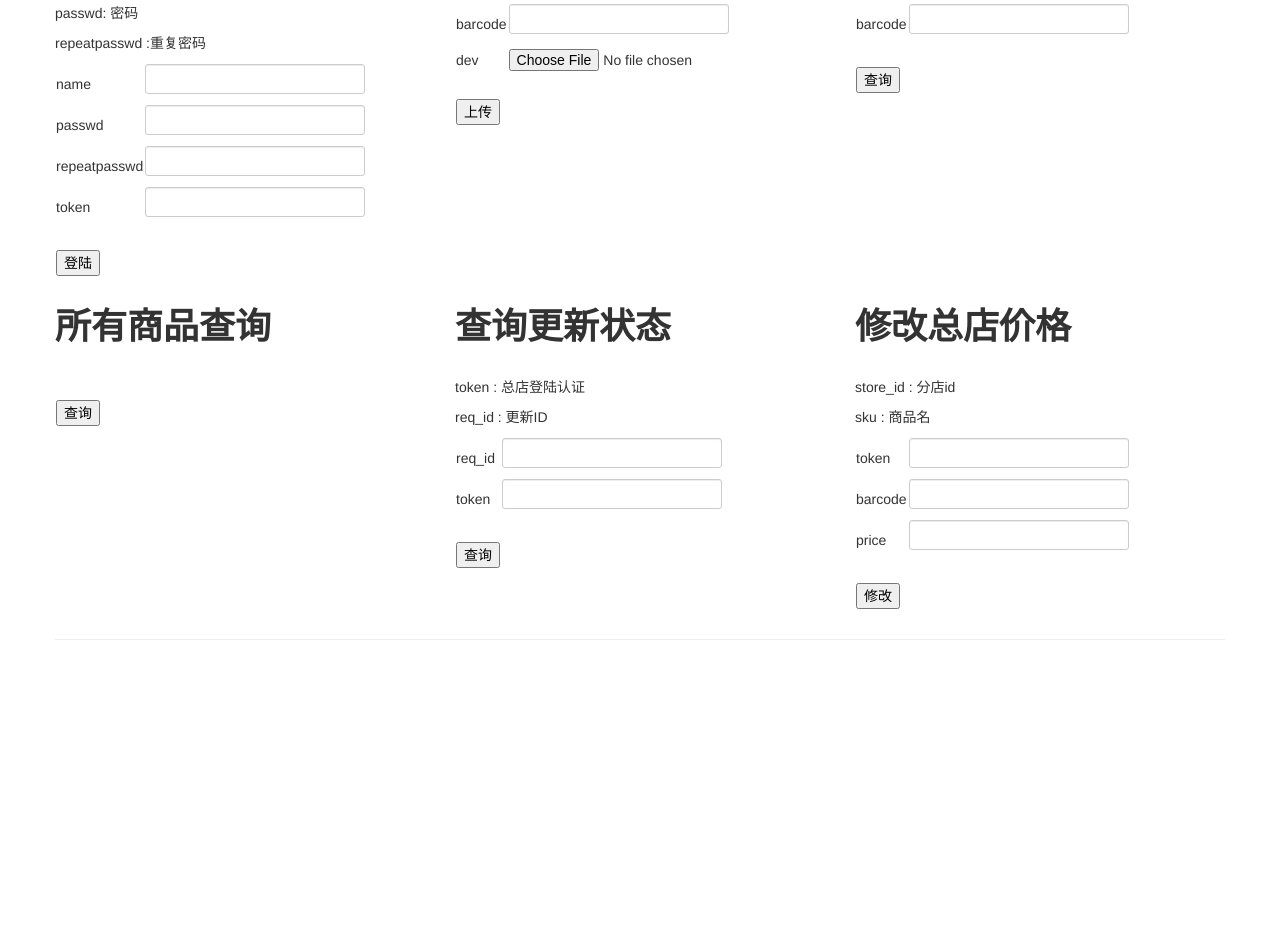
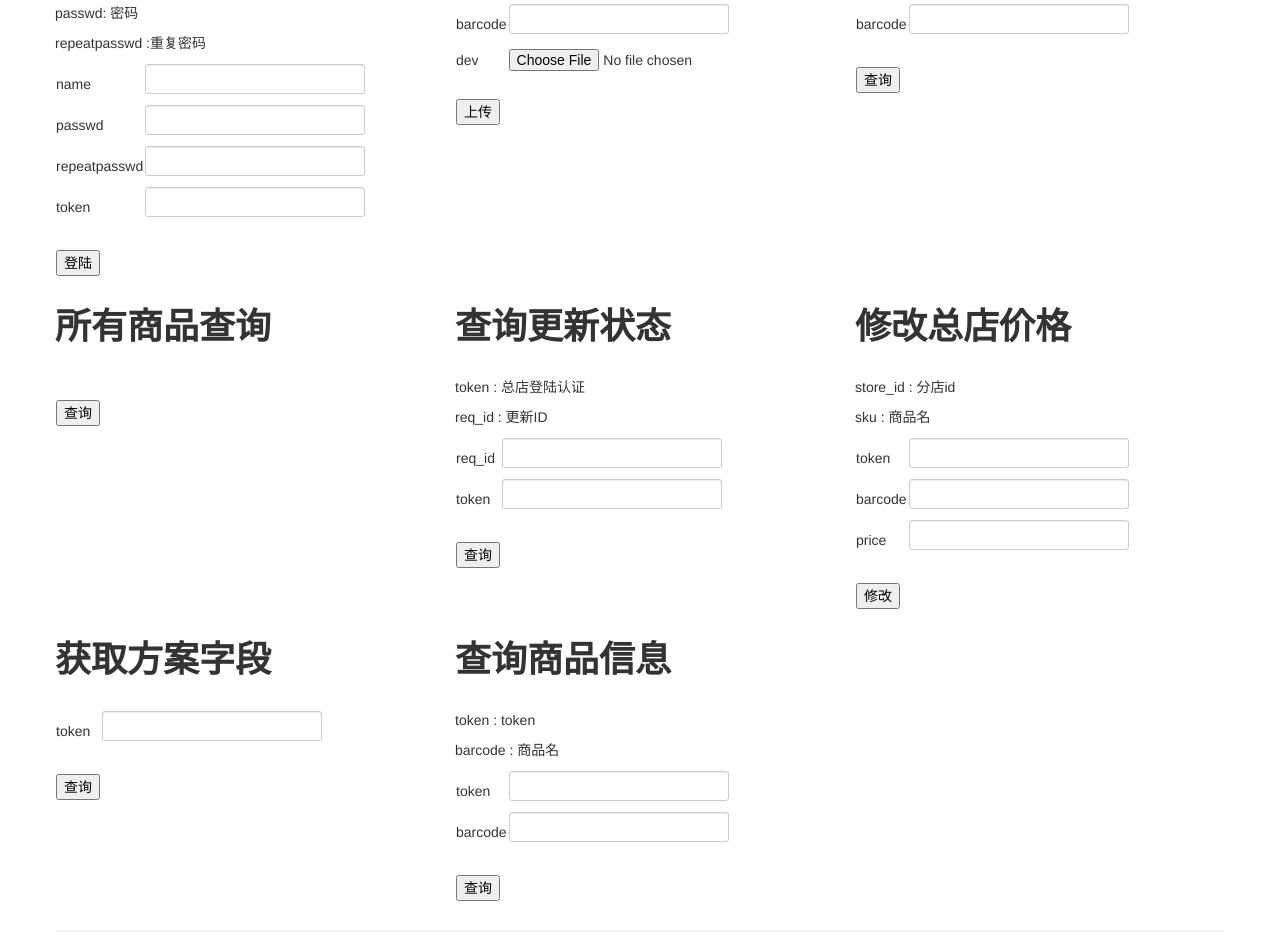
Before and after one commit to fndroidweb/tiny, a website: page public/index.html in a window 1280 px wide. Shown: the part 1430-2370 px from the top of the page. Before the commit the page ends 2100 px from the top, so only its background shows below. Drawn offline with Linux system fonts and the light colour scheme; files that its build step writes are made by us from their sources.

Commit message:
add test html

```diff
--- a/public/index.html
+++ b/public/index.html
@@ -248,6 +248,36 @@
 				</form>
 			</div>
 		</section>
+		<section class="row">
+			<div class="span4">
+
+				<h1>获取方案字段</h1>
+				<br>
+				<form action="/esl/getScheme" method="get" >
+					<table>
+						<tr><td>token</td><td><input type="text" name="token"/></td> </tr>
+						<tr><td>&nbsp;</td></tr>
+						<tr><td><input type="submit" value="查询" /></td></tr>
+					</table>
+				</form>
+			</div>
+
+			<div class="span4">
+
+				<h1>查询商品信息</h1>
+				<br>
+				<p>token  : token</p>
+				<p>barcode : 商品名</p>
+				<form action="/esl/searchsalesinfo" method="post" >
+					<table>
+						<tr><td>token</td><td><input type="text" name="token"/></td> </tr>
+						<tr><td>barcode</td><td><input type="text" name="barcode"/></td> </tr>
+						<tr><td>&nbsp;</td></tr>
+						<tr><td><input type="submit" value="查询" /></td></tr>
+					</table>
+				</form>
+			</div>
+		</section>
   </body>
 
 </html>
```
